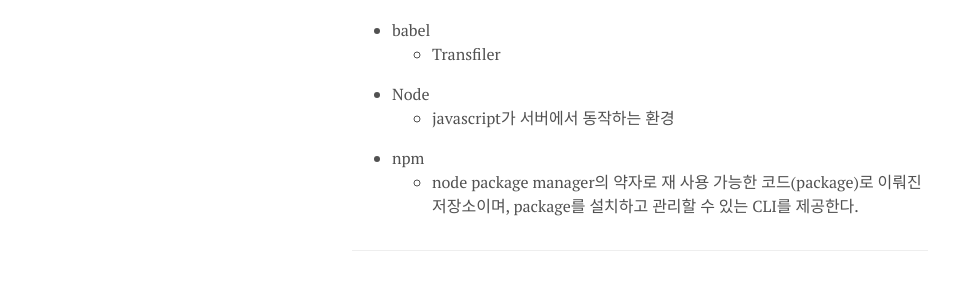
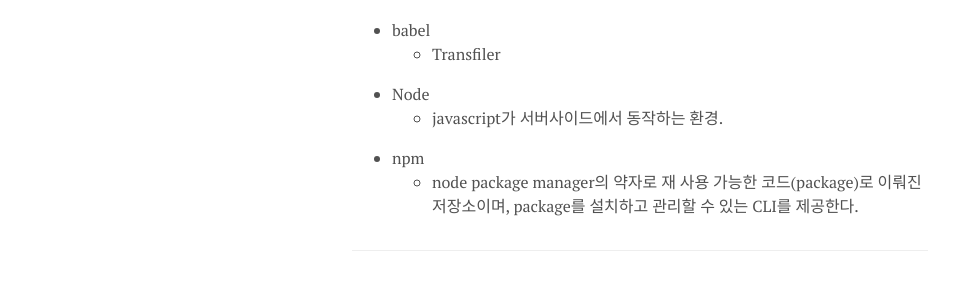
Before and after one commit to austinpark420/austinpark420.github.io, a Jekyll site: the page built from _posts/2018-05-31-javascript.md, in a window 1280 px wide and 900 px high, scrolled down 5270 px. Shown: the part 431-731 px from the top of the window, without its empty margins (0-963 px from the left). Built offline with Jekyll 4.4.1, drawn with Linux system fonts in a browser that asks for light colours.

Commit message:
edit javascript.md

```diff
--- a/_posts/2018-05-31-javascript.md
+++ b/_posts/2018-05-31-javascript.md
@@ -220,7 +220,7 @@
   * Transfiler
 
 - Node
-  * javascript가 서버에서 동작하는 환경
+  * javascript가 서버사이드에서 동작하는 환경.
 
 - npm
   * node package manager의 약자로 재 사용 가능한 코드(package)로 이뤄진 저장소이며, package를 설치하고 관리할 수 있는 CLI를 제공한다.
```
